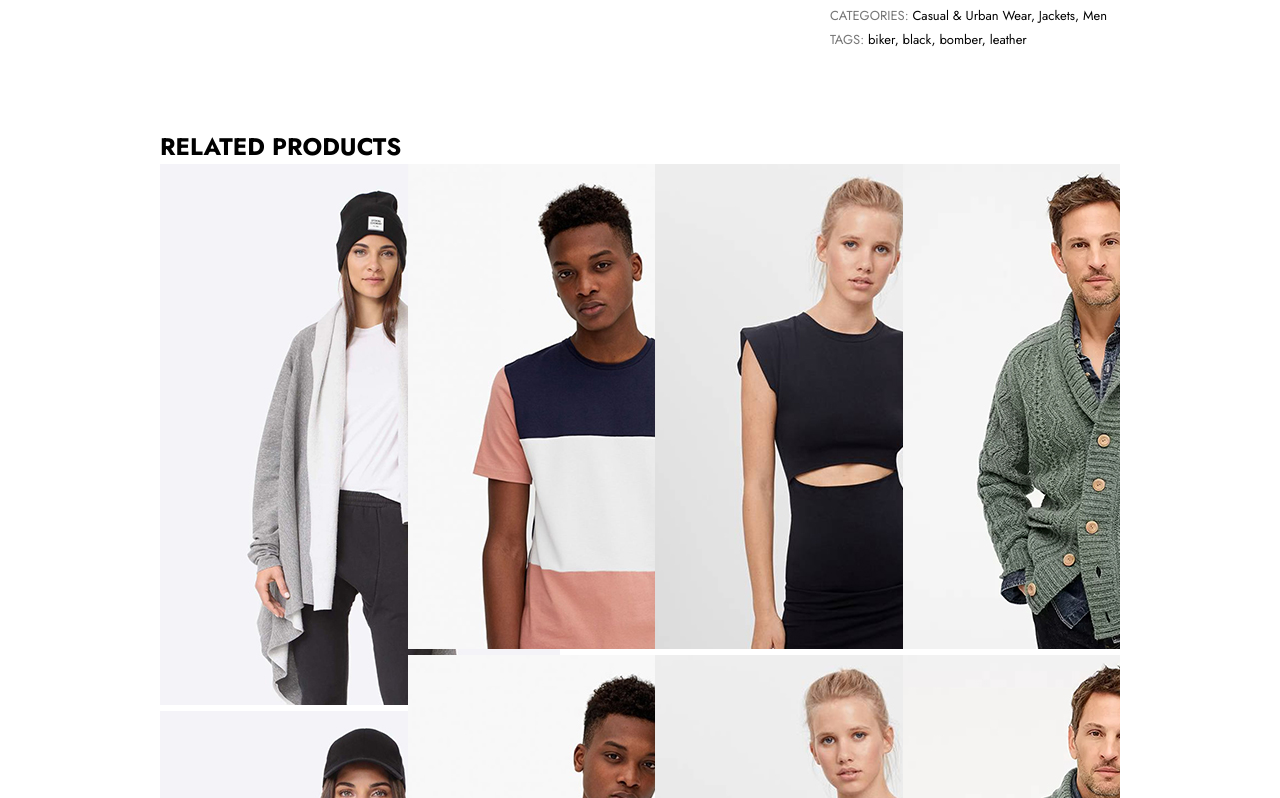
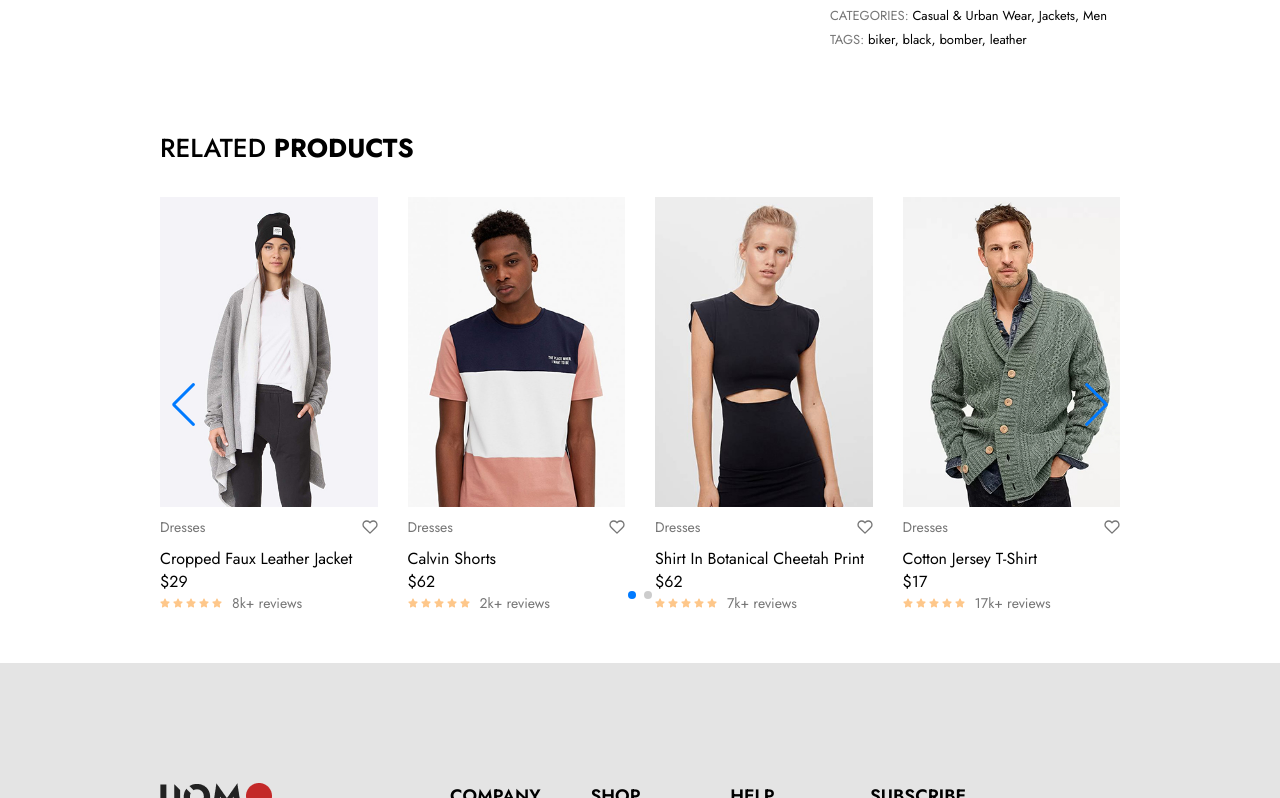
Before and after one commit to toyor009/ShopNow, a React (Create React App) app: page /product in a window 1280 px wide. Shown: the part 742-1540 px from the top of the page. Built offline with nearby package versions, Linux system fonts and the light colour scheme.

Commit message:
"Add CSS styles and related product info to RelatedProducts component"

```diff
--- a/src/Components/Product/RelatedProducts/RelatedProducts.css
+++ b/src/Components/Product/RelatedProducts/RelatedProducts.css
@@ -3,9 +3,122 @@
   padding: 0px 160px;
 }
 
+.relatedProductContainer h2 {
+  text-transform: uppercase;
+  font-size: 26px;
+  font-weight: 500;
+  margin-bottom: 30px;
+}
+
+.relatedProductContainer h2 span {
+  font-weight: 700;
+}
+
+.rpImages {
+  position: relative;
+  width: 100%;
+  height: 310px;
+  overflow: hidden;
+  -webkit-transition: all 0.2s cubic-bezier(0.99, 0.99, 0, 0.61);
+  transition: 0.3s linear;
+  -moz-transition: 0.3s linear;
+  -o-transition: 0.3s linear;
+}
+
+.rpImages img {
+  position: absolute;
+  width: 100%;
+  height: 100%;
+  top: 0;
+  left: 0;
+  overflow: hidden;
+  object-fit: cover;
+}
+
+.rpImages .rpFrontImg {
+  z-index: 1;
+  transition: opacity 0.3s linear;
+  cursor: pointer;
+}
+
+.rpImages:hover > .rpFrontImg {
+  opacity: 0;
+}
+
+.rpContainer h4 {
+  position: relative;
+  top: 300px;
+  text-align: center;
+  padding: 10px;
+  background-color: rgb(253, 253, 253);
+  transition: all 0.2s cubic-bezier(0.99, 0.99, 0, 0.61);
+  margin: 0 10px;
+  text-transform: uppercase;
+  font-weight: 500;
+  font-size: 14px;
+}
+
+.rpContainer:hover h4 {
+  top: 260px;
+}
+
+.relatedProductInfo {
+  display: flex;
+  flex-direction: column;
+  gap: 10px;
+}
+
+.rpCategoryWishlist {
+  display: flex;
+  justify-content: space-between;
+  align-items: center;
+  margin-top: 10px;
+}
+
+.rpCategoryWishlist p {
+  color: #767676;
+  font-size: 14px;
+}
+
+.productNameInfo {
+  display: flex;
+  flex-direction: column;
+  align-items: flex-start;
+}
+
+.productNameInfo h5 {
+  font-weight: 400;
+  font-size: 16px;
+  text-align: left;
+}
+
+.productRatingReviews {
+  display: flex;
+  gap: 10px;
+}
+
+.productRatingReviews span {
+  color: #767676;
+  font-size: 14px;
+}
+
+.productRatingStar {
+  display: flex;
+  align-items: center;
+  gap: 3px;
+}
+
+.swiper-pagination {
+  bottom: 30;
+}
+
 @media screen and (max-width: 1210px) {
   .relatedProductSection {
     padding: 0px 60px;
+  }
+
+  .rpContainer:hover h4 {
+    top: 260px;
   }
 }
 
@@ -13,7 +126,47 @@
   .relatedProductSection {
     padding: 0px 15px;
   }
+
+  .rpImages {
+    width: 100%;
+    height: 250px;
+  }
+
+  .rpContainer:hover h4 {
+    top: 200px;
+  }
 }
 
 @media screen and (max-width: 320px) {
+  .rpImages {
+    width: 100%;
+    height: 170px;
+  }
+
+  .rpContainer h4 {
+    font-size: 12px;
+  }
+
+  .rpContainer:hover h4 {
+    top: 125px;
+  }
+
+  .productNameInfo h5 {
+    font-size: 14px;
+  }
+
+  .productRatingReviews {
+    display: flex;
+    gap: 5px;
+  }
+
+  .productRatingReviews span {
+    font-size: 12px;
+  }
+
+  .productRatingStar {
+    display: flex;
+    align-items: center;
+    gap: 2px;
+  }
 }
--- a/src/Components/Product/RelatedProducts/RelatedProducts.jsx
+++ b/src/Components/Product/RelatedProducts/RelatedProducts.jsx
@@ -11,6 +11,7 @@ import { Pagination, Navigation } from "swiper/modules";
 import relatedProductData from "../../../Data/RelatedProducts";
 
 import { FiHeart } from "react-icons/fi";
+import { FaStar } from "react-icons/fa";
 
 const RelatedProducts = () => {
   const [wishList, setWishList] = useState({});
@@ -84,15 +85,25 @@ const RelatedProducts = () => {
                           style={{
                             color: wishList[product.productID]
                               ? "red"
-                              : "black",
+                              : "#767676",
                             cursor: "pointer",
                           }}
                         />
                       </div>
                       <div className="productNameInfo">
-                        <h6>{product.productName}</h6>
+                        <h5>{product.productName}</h5>
                         <p>{product.productPrice}</p>
-                        <span>{product.productReviews}</span>
+                        <div className="productRatingReviews">
+                          <div className="productRatingStar">
+                            <FaStar color="#FEC78A" size={10} />
+                            <FaStar color="#FEC78A" size={10} />
+                            <FaStar color="#FEC78A" size={10} />
+                            <FaStar color="#FEC78A" size={10} />
+                            <FaStar color="#FEC78A" size={10} />
+                          </div>
+
+                          <span>{product.productReviews}</span>
+                        </div>
                       </div>
                     </div>
                   </div>
```
